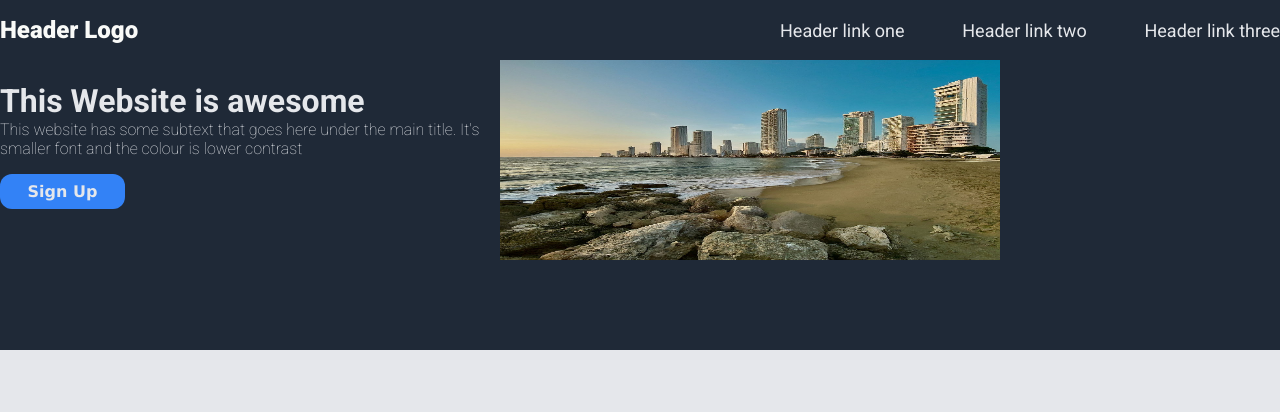
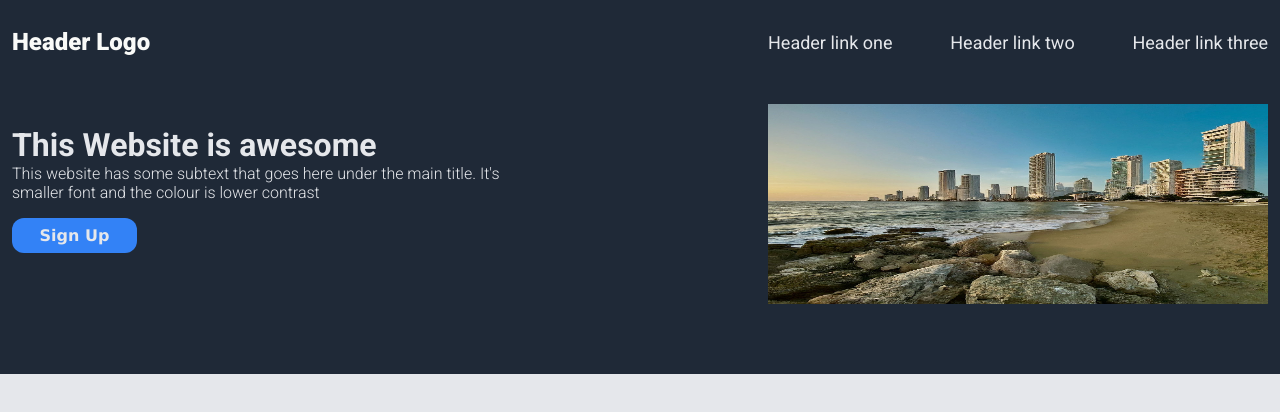
Before and after one commit to Jairo411/Odin-Project-Landing-Page, a plain HTML site: page index.html in a window 1280 px wide. Shown: the top 412 px of the page. Drawn offline with Linux system fonts and the light colour scheme; a web font is replaced by a local one.

Commit message:
finished top dark part

```diff
--- a/resources/style.css
+++ b/resources/style.css
@@ -13,6 +13,7 @@ body{
 {
     flex-basis: 350px;
     background-color: #1F2937;
+    padding: 12px;
 }
 .topBar
 {
@@ -71,8 +72,11 @@ button{
 
 .topBack .information.Display
 {
+    margin-top: 32px;
+
     display: flex;
     color:#E5E7EB;
+    justify-content: space-between;
 }
 
 .topBack .information.Title
@@ -83,6 +87,7 @@ button{
 .topBack .information.Para
 {
     margin-top: 0px;
+    font-weight:300;
 }
 .signup-info
 {
@@ -90,6 +95,7 @@ button{
     flex-direction: column;
     flex-basis: 500px;
 }
+
 
 .midBack
 {
```
